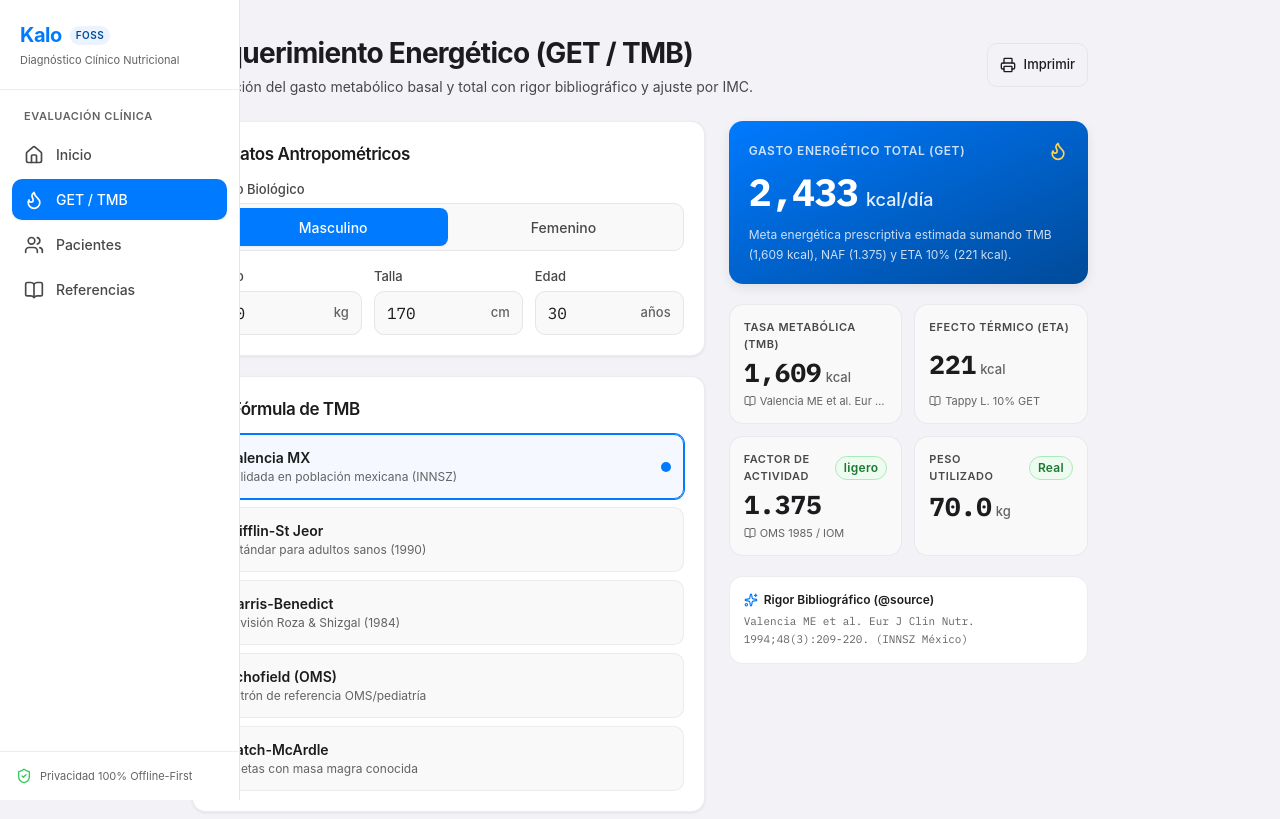
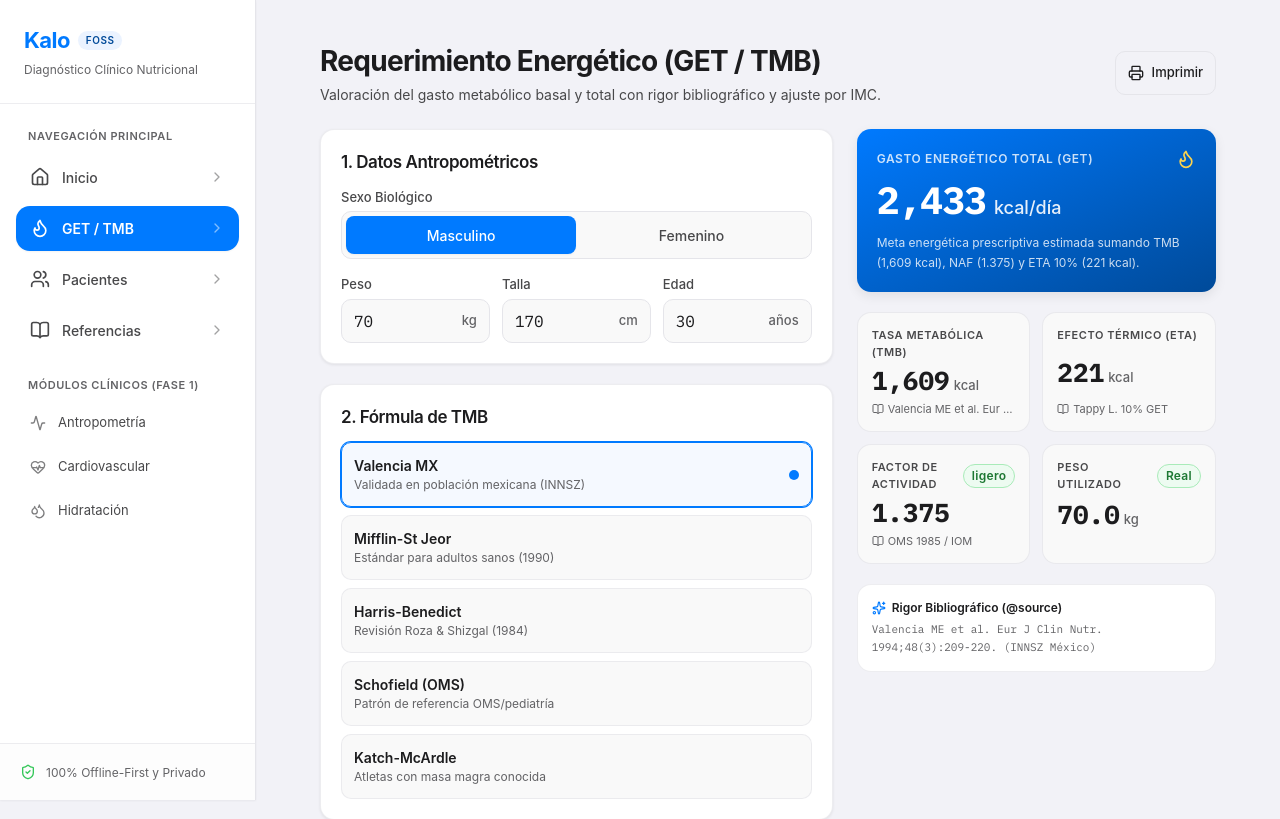
Before and after one commit to dnnnah/Kalo, a React (Vite) app: page /calculadora in a window 1280 px wide. Shown: the top 819 px of the page. Built offline with nearby package versions, Linux system fonts and the light colour scheme.

Commit message:
style: ajustar espaciado y márgenes de la barra de navegación en desktop y mobile

```diff
--- a/src/shared/components/AppLayout.tsx
+++ b/src/shared/components/AppLayout.tsx
@@ -1,6 +1,18 @@
-import React from 'react';
-import { NavLink, Outlet } from 'react-router-dom';
-import { Flame, Home, Users, BookOpen, ShieldCheck } from 'lucide-react';
+import React, { useState } from 'react';
+import { NavLink, Outlet, useLocation } from 'react-router-dom';
+import {
+  Flame,
+  Home,
+  Users,
+  BookOpen,
+  ShieldCheck,
+  Menu,
+  X,
+  ChevronRight,
+  Activity,
+  HeartPulse,
+  Droplets,
+} from 'lucide-react';
 
 interface NavItem {
   to: string;
@@ -8,44 +20,173 @@ interface NavItem {
   icon: React.ReactNode;
 }
 
-const ITEMS_NAVEGACION: NavItem[] = [
+const ITEMS_PRINCIPALES: NavItem[] = [
   { to: '/', label: 'Inicio', icon: <Home className="w-5 h-5" /> },
   { to: '/calculadora', label: 'GET / TMB', icon: <Flame className="w-5 h-5" /> },
   { to: '/pacientes', label: 'Pacientes', icon: <Users className="w-5 h-5" /> },
   { to: '/referencias', label: 'Referencias', icon: <BookOpen className="w-5 h-5" /> },
 ];
 
+const MODULOS_PROXIMOS: NavItem[] = [
+  { to: '/calculadora', label: 'Antropometría', icon: <Activity className="w-4 h-4" /> },
+  { to: '/calculadora', label: 'Cardiovascular', icon: <HeartPulse className="w-4 h-4" /> },
+  { to: '/calculadora', label: 'Hidratación', icon: <Droplets className="w-4 h-4" /> },
+];
+
 export function AppLayout() {
+  const [drawerAbierto, setDrawerAbierto] = useState(false);
+  const location = useLocation();
+
+  const cerrarDrawer = () => setDrawerAbierto(false);
+  const abrirDrawer = () => setDrawerAbierto(true);
+
+  // Determinar título de la pantalla activa para el header móvil
+  const tituloActual =
+    ITEMS_PRINCIPALES.find((i) => (i.to === '/' ? location.pathname === '/' : location.pathname.startsWith(i.to)))
+      ?.label ?? 'Kalo';
+
   return (
-    <div className="min-h-screen bg-background flex flex-col md:flex-row text-text-primary antialiased">
-      {/* Sidebar Desktop */}
-      <aside className="hidden md:flex md:w-60 md:flex-col md:fixed md:inset-y-0 border-r border-border bg-background-surface z-20">
-        <div className="p-5 border-b border-border/70 flex items-center justify-between">
-          <div>
+    <div className="min-h-screen bg-background text-text-primary antialiased flex flex-col md:flex-row">
+      {/* ─── SIDEBAR DESKTOP (≥ 768px) ─── */}
+      <aside className="hidden md:flex md:w-64 md:flex-col md:fixed md:inset-y-0 border-r border-border bg-background-surface z-20 shadow-sm">
+        {/* Cabecera con logo */}
+        <div className="px-6 py-6 border-b border-border/70 flex items-center justify-between">
+          <div className="space-y-1">
             <div className="flex items-center gap-2">
-              <span className="text-[20px] font-bold tracking-tight text-primary">Kalo</span>
-              <span className="text-[10px] font-semibold uppercase tracking-wider px-1.5 py-0.5 rounded-pill bg-primary-subtle text-primary-subtle-fg">
+              <span className="text-[22px] font-bold tracking-tight text-primary">Kalo</span>
+              <span className="text-[10px] font-semibold uppercase tracking-wider px-2 py-0.5 rounded-pill bg-primary-subtle text-primary-subtle-fg">
                 FOSS
               </span>
             </div>
-            <p className="text-[11px] text-text-tertiary mt-0.5">Diagnóstico Clínico Nutricional</p>
+            <p className="text-[12px] text-text-tertiary">Diagnóstico Clínico Nutricional</p>
           </div>
         </div>
 
-        <nav className="flex-1 p-3 space-y-1 overflow-y-auto">
-          <div className="px-3 py-1.5 text-[11px] font-semibold uppercase tracking-wider text-text-tertiary">
-            Evaluación Clínica
+        {/* Lista de navegación con espaciado amplio */}
+        <nav className="flex-1 px-4 py-6 space-y-6 overflow-y-auto">
+          <div>
+            <div className="px-3 mb-2.5 text-[11px] font-semibold uppercase tracking-wider text-text-tertiary">
+              Navegación Principal
+            </div>
+            <div className="space-y-1.5">
+              {ITEMS_PRINCIPALES.map((item) => (
+                <NavLink
+                  key={item.to}
+                  to={item.to}
+                  end={item.to === '/'}
+                  className={({ isActive }) =>
+                    `flex items-center justify-between px-3.5 py-3 rounded-card text-[14px] font-medium transition-all min-h-[44px] ${
+                      isActive
+                        ? 'bg-primary text-white shadow-sm font-semibold'
+                        : 'text-text-secondary hover:bg-background hover:text-text-primary'
+                    }`
+                  }
+                >
+                  <div className="flex items-center gap-3">
+                    <span className="flex-shrink-0">{item.icon}</span>
+                    <span>{item.label}</span>
+                  </div>
+                  <ChevronRight className="w-4 h-4 opacity-50" />
+                </NavLink>
+              ))}
+            </div>
           </div>
-          {ITEMS_NAVEGACION.map((item) => (
+
+          <div>
+            <div className="px-3 mb-2.5 text-[11px] font-semibold uppercase tracking-wider text-text-tertiary">
+              Módulos Clínicos (Fase 1)
+            </div>
+            <div className="space-y-1">
+              {MODULOS_PROXIMOS.map((item, idx) => (
+                <NavLink
+                  key={idx}
+                  to={item.to}
+                  className="flex items-center gap-3 px-3.5 py-2.5 rounded-card text-[13px] text-text-secondary hover:bg-background hover:text-text-primary transition-colors min-h-[40px]"
+                >
+                  <span className="opacity-70">{item.icon}</span>
+                  <span>{item.label}</span>
+                </NavLink>
+              ))}
+            </div>
+          </div>
+        </nav>
+
+        {/* Footer del sidebar */}
+        <div className="p-5 border-t border-border/70 text-[12px] text-text-tertiary flex items-center gap-2.5 bg-background-elevated/40">
+          <ShieldCheck className="w-4 h-4 text-semaforo-verde flex-shrink-0" />
+          <span className="leading-tight">100% Offline-First y Privado</span>
+        </div>
+      </aside>
+
+      {/* ─── HEADER MOBILE (< 768px) ─── */}
+      <header className="md:hidden sticky top-0 z-30 bg-background-surface/95 backdrop-blur-xl border-b border-border/80 px-4 py-3.5 flex items-center justify-between shadow-xs">
+        <div className="flex items-center gap-3">
+          <button
+            type="button"
+            onClick={abrirDrawer}
+            className="p-2 -ml-1 rounded-card text-text-secondary hover:bg-background hover:text-text-primary active:scale-95 transition-all touch-target"
+            aria-label="Abrir menú de navegación"
+          >
+            <Menu className="w-5 h-5" />
+          </button>
+          <div>
+            <div className="text-[16px] font-bold text-text-primary leading-tight">{tituloActual}</div>
+            <div className="text-[11px] text-text-tertiary">Kalo Clínica</div>
+          </div>
+        </div>
+
+        <div className="flex items-center gap-2">
+          <span className="inline-flex items-center gap-1.5 px-2.5 py-1 rounded-pill bg-semaforo-verde-bg border border-semaforo-verde-border text-semaforo-verde-text text-[11px] font-semibold">
+            <span className="w-2 h-2 rounded-full bg-semaforo-verde animate-pulse" />
+            <span>Offline</span>
+          </span>
+        </div>
+      </header>
+
+      {/* ─── DRAWER MOBILE (< 768px) ─── */}
+      {drawerAbierto && (
+        <div
+          className="fixed inset-0 z-50 bg-black/40 backdrop-blur-xs md:hidden transition-opacity"
+          onClick={cerrarDrawer}
+          aria-hidden="true"
+        />
+      )}
+
+      <aside
+        className={`fixed top-0 left-0 bottom-0 z-50 w-72 bg-background-surface border-r border-border flex flex-col md:hidden transition-transform duration-200 ease-out shadow-float ${
+          drawerAbierto ? 'translate-x-0' : '-translate-x-full'
+        }`}
+        aria-label="Menú lateral de Kalo"
+      >
+        <div className="p-5 border-b border-border flex items-center justify-between">
+          <div className="flex items-center gap-2">
+            <span className="text-[20px] font-bold tracking-tight text-primary">Kalo</span>
+            <span className="text-[10px] font-semibold uppercase tracking-wider px-2 py-0.5 rounded-pill bg-primary-subtle text-primary-subtle-fg">
+              FOSS
+            </span>
+          </div>
+          <button
+            type="button"
+            onClick={cerrarDrawer}
+            className="p-2 rounded-card text-text-secondary hover:bg-background hover:text-text-primary active:scale-95 transition-all touch-target"
+            aria-label="Cerrar menú"
+          >
+            <X className="w-5 h-5" />
+          </button>
+        </div>
+
+        <nav className="flex-1 p-4 space-y-2 overflow-y-auto">
+          {ITEMS_PRINCIPALES.map((item) => (
             <NavLink
               key={item.to}
               to={item.to}
               end={item.to === '/'}
+              onClick={cerrarDrawer}
               className={({ isActive }) =>
-                `flex items-center gap-3 px-3 py-2.5 rounded-input text-[14px] font-medium transition-colors ${
+                `flex items-center gap-3 px-3.5 py-3 rounded-card text-[15px] font-medium transition-colors min-h-[44px] ${
                   isActive
-                    ? 'bg-primary text-white shadow-sm'
-                    : 'text-text-secondary hover:bg-background-elevated hover:text-text-primary'
+                    ? 'bg-primary text-white font-semibold shadow-sm'
+                    : 'text-text-secondary hover:bg-background hover:text-text-primary'
                 }`
               }
             >
@@ -55,46 +196,49 @@ export function AppLayout() {
           ))}
         </nav>
 
-        <div className="p-4 border-t border-border/70 text-[11px] text-text-tertiary flex items-center gap-2">
+        <div className="p-4 border-t border-border text-[12px] text-text-tertiary flex items-center gap-2">
           <ShieldCheck className="w-4 h-4 text-semaforo-verde" />
-          <span>Privacidad 100% Offline-First</span>
+          <span>Privacidad local en tu dispositivo</span>
         </div>
       </aside>
 
-      {/* Header Mobile */}
-      <header className="md:hidden sticky top-0 z-30 bg-background-surface/90 backdrop-blur-md border-b border-border px-4 py-3 flex items-center justify-between">
-        <div className="flex items-center gap-2">
-          <span className="text-[18px] font-bold tracking-tight text-primary">Kalo</span>
-          <span className="text-[10px] font-semibold uppercase tracking-wider px-1.5 py-0.5 rounded-pill bg-primary-subtle text-primary-subtle-fg">
-            FOSS
-          </span>
-        </div>
-        <div className="flex items-center gap-1.5 text-[11px] text-semaforo-verde font-medium">
-          <span className="w-2 h-2 rounded-full bg-semaforo-verde animate-pulse" />
-          <span>Offline</span>
-        </div>
-      </header>
+      {/* ─── CONTENIDO PRINCIPAL CON ESPACIADO RESPONSIVE ─── */}
+      <div className="flex-1 md:ml-64 flex flex-col min-w-0">
+        <main className="flex-1 px-4 py-6 sm:px-8 sm:py-8 lg:px-12 lg:py-10 max-w-6xl w-full mx-auto pb-28 md:pb-12">
+          <Outlet />
+        </main>
+      </div>
 
-      {/* Contenido Principal */}
-      <main className="flex-1 md:pl-60 p-4 sm:p-6 lg:p-8 max-w-7xl mx-auto w-full pb-20 md:pb-8">
-        <Outlet />
-      </main>
-
-      {/* Bottom Tab Bar Mobile */}
-      <nav className="md:hidden fixed bottom-0 inset-x-0 bg-background-surface/95 backdrop-blur-md border-t border-border z-30 flex items-center justify-around h-14 px-2 safe-bottom no-print">
-        {ITEMS_NAVEGACION.map((item) => (
+      {/* ─── BOTTOM TAB BAR MOBILE (< 768px) ─── */}
+      <nav
+        className="md:hidden fixed bottom-0 inset-x-0 z-40 bg-background-surface/95 backdrop-blur-xl border-t border-border/80 px-3 pt-2 pb-[max(10px,env(safe-area-inset-bottom))] flex items-center justify-around shadow-float no-print min-h-[64px]"
+        aria-label="Barra de pestañas inferior"
+      >
+        {ITEMS_PRINCIPALES.map((item) => (
           <NavLink
             key={item.to}
             to={item.to}
             end={item.to === '/'}
             className={({ isActive }) =>
-              `flex flex-col items-center justify-center flex-1 h-full touch-target transition-colors ${
-                isActive ? 'text-primary font-semibold' : 'text-text-tertiary hover:text-text-primary'
+              `flex flex-col items-center justify-center flex-1 py-1 rounded-card transition-all touch-target ${
+                isActive
+                  ? 'text-primary font-semibold'
+                  : 'text-text-tertiary hover:text-text-primary'
               }`
             }
           >
-            {item.icon}
-            <span className="text-[10px] mt-0.5">{item.label}</span>
+            {({ isActive }) => (
+              <>
+                <div
+                  className={`p-1 rounded-[10px] transition-all ${
+                    isActive ? 'bg-primary-subtle text-primary scale-105' : ''
+                  }`}
+                >
+                  {item.icon}
+                </div>
+                <span className="text-[11px] mt-0.5 tracking-tight">{item.label}</span>
+              </>
+            )}
           </NavLink>
         ))}
       </nav>
```
